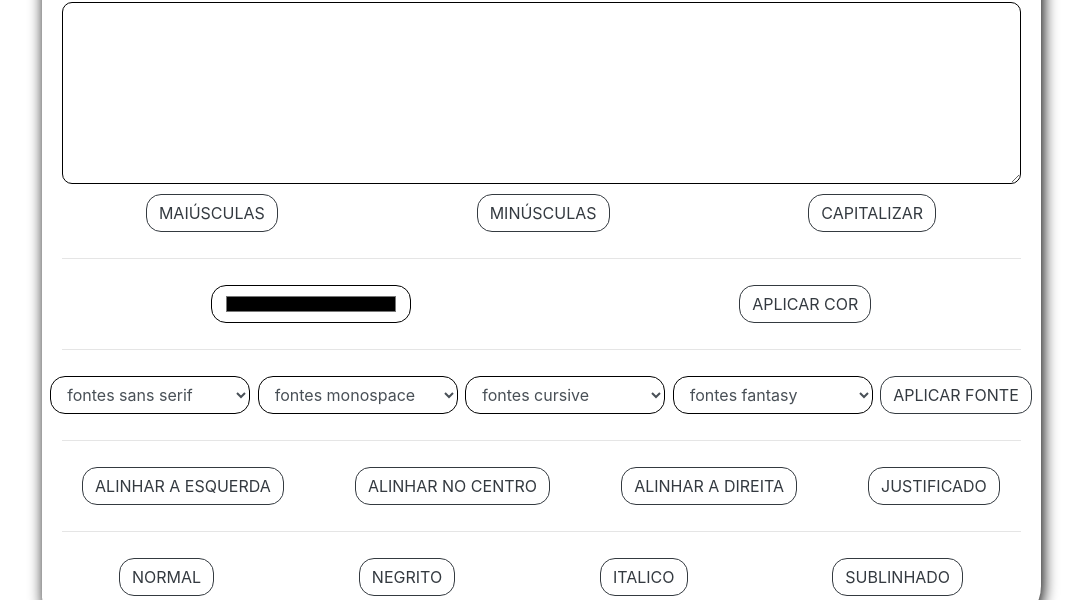
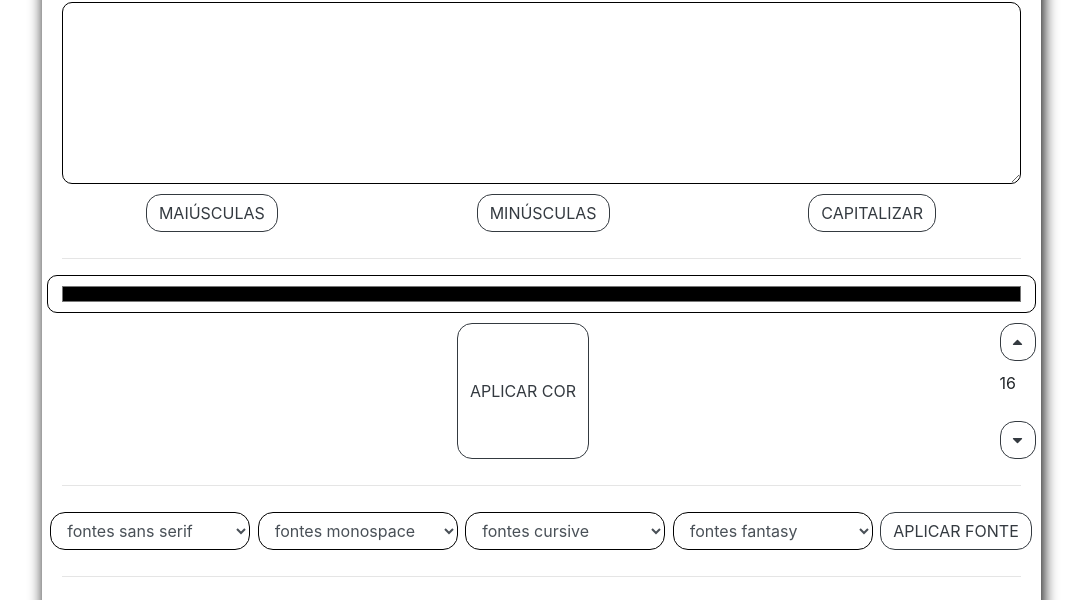
Before and after one commit to GustavoLuisdO/formatacao-de-texto, a plain HTML site: page index.html in a window 1280 px wide. Shown: the part 165-765 px from the top of the page, without its empty margins (99-1185 px from the left). Drawn offline with nearby package versions, Linux system fonts and the light colour scheme.

Commit message:
Update index.html

```diff
--- a/index.html
+++ b/index.html
@@ -5,6 +5,8 @@
     <meta name="viewport" content="width=device-width">
 
     <link rel="stylesheet" href="https://cdn.jsdelivr.net/npm/bootstrap@4.6.1/dist/css/bootstrap.min.css" integrity="sha384-zCbKRCUGaJDkqS1kPbPd7TveP5iyJE0EjAuZQTgFLD2ylzuqKfdKlfG/eSrtxUkn" crossorigin="anonymous">
+    <link rel="stylesheet" href="https://pro.fontawesome.com/releases/v5.10.0/css/all.css" integrity="sha384-AYmEC3Yw5cVb3ZcuHtOA93w35dYTsvhLPVnYs9eStHfGJvOvKxVfELGroGkvsg+p" crossorigin="anonymous"/>
+
 
     <link href="style.css" rel="stylesheet" type="text/css" />
 
@@ -29,11 +31,18 @@
 
         </div><hr>
 
-        <div id="cor-texto" class="row">
+        <div id="edita-texto" class="row">
 
           <input type="color" id="cor" class="form-control">
 
           <button class="btn btn-outline-dark" onclick="cor()">APLICAR COR</button>
+
+          <div class="tamanho-fonte">
+            <button class="btn btn-outline-dark" onclick="fonteUp()"><i class="fas fa-caret-up fas-2x"></i></button>
+            <p id="tamanho-fonte">16</p>
+            <button class="btn btn-outline-dark" onclick="fonteDown()"><i class="fas fa-caret-down fas-2x"></i></button>
+          </div>
+
 
         </div><hr>
 
```
